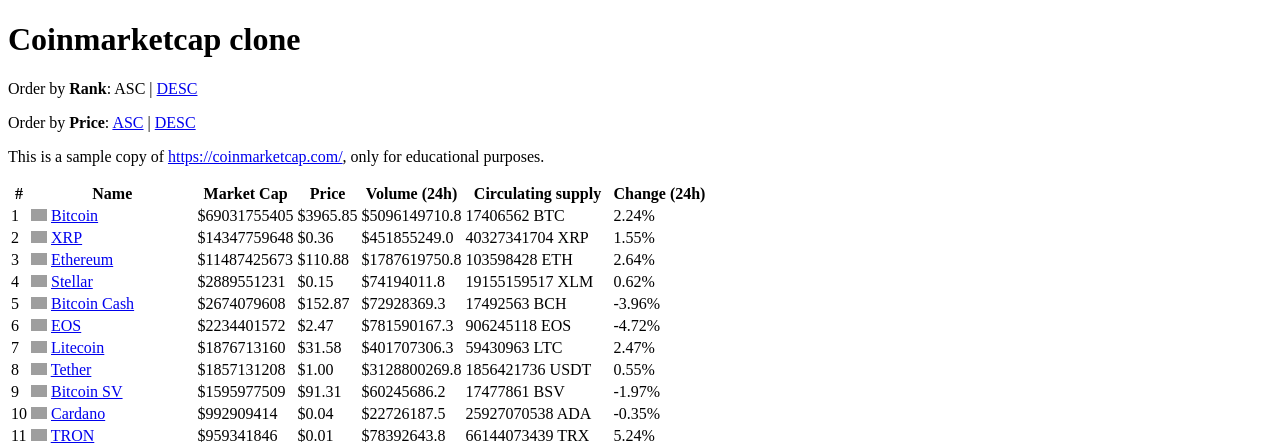
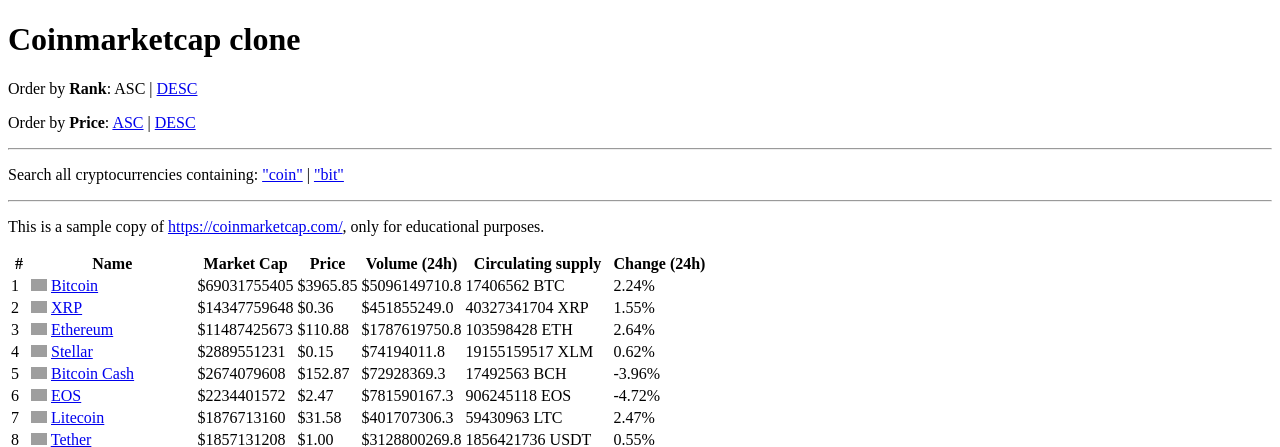
Before and after one commit to zonagilreath/wdc-class-1-coinmarketcap-clone, a Django app: page / in a window 1280 px wide. Shown: the top 447 px of the page. Run offline with Django 3.2, Linux system fonts and the light colour scheme; data comes from the database, SQL or seed files in the repository; grey boxes are pictures that could not be loaded.

Commit message:
Step 4 working

```diff
--- a/coinmarketcap/cryptocoins/templates/index.html
+++ b/coinmarketcap/cryptocoins/templates/index.html
@@ -32,6 +32,9 @@
         <a href="?order_param=price&order_direction=desc">DESC</a>
       {% endif %}
     </p>
+    <hr>
+    <p>Search all cryptocurrencies containing: <a href="?search=coin">"coin"</a> | <a href="?search=bit">"bit"</a></p>
+    <hr>
     <p class="lead">This is a sample copy of <a href="https://coinmarketcap.com/" target="_blank">https://coinmarketcap.com/</a>, only for educational purposes.</p>
     <table class="table table-striped">
       <thead>
```
